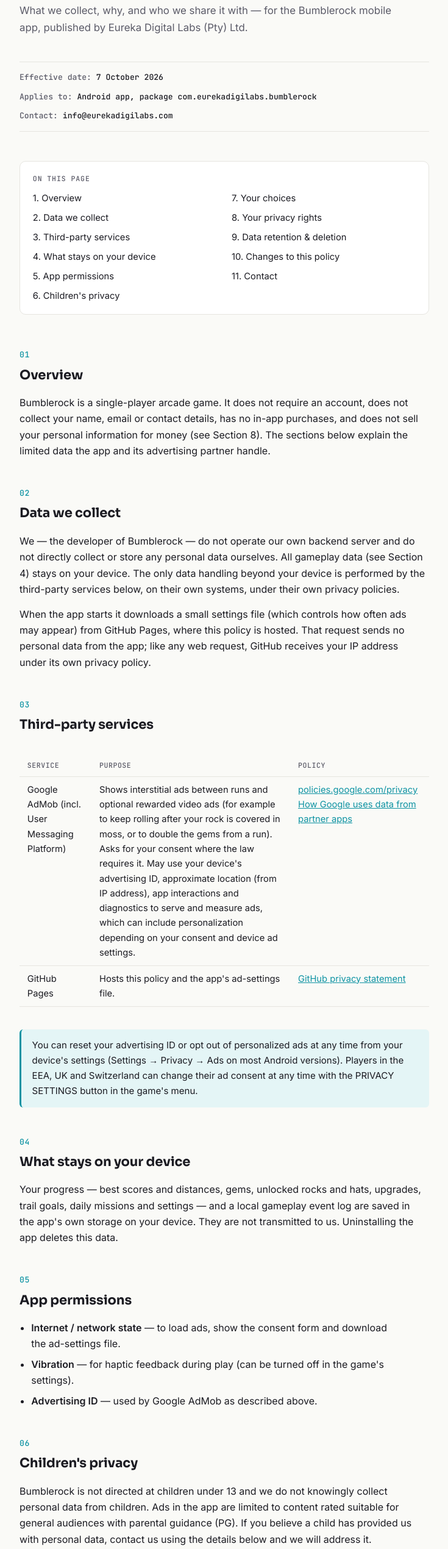
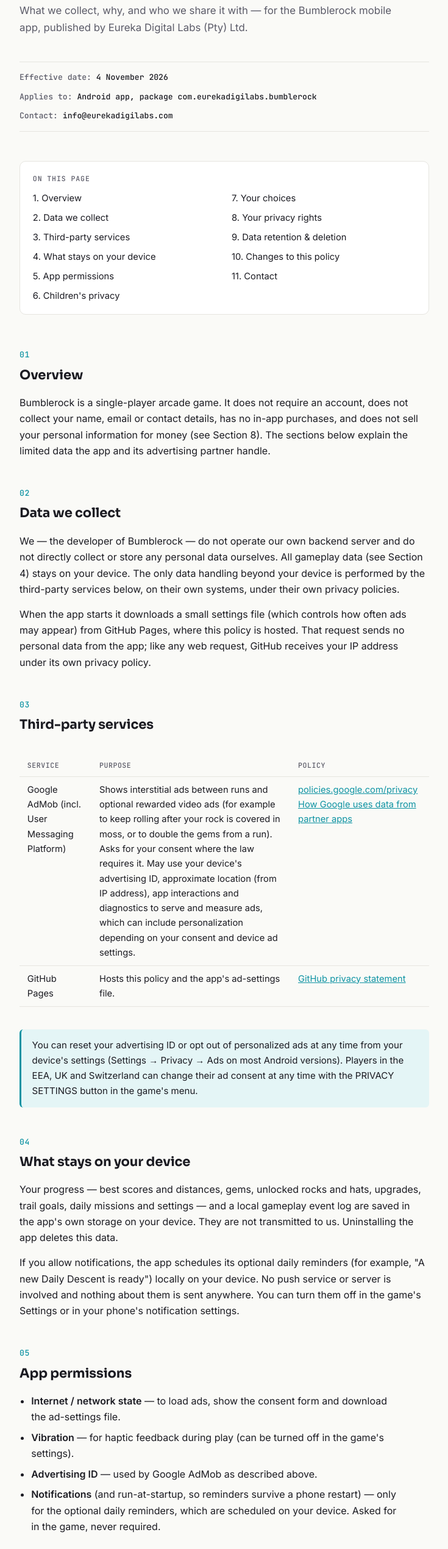
Before and after one commit to cherman95/bumblerock-privacy, a plain HTML site: page index.html in a window 1280 px wide. Shown: the part 160-2700 px from the top of the page at 61% size, without its empty margins (272-1007 px from the left). Drawn offline with Linux system fonts and the light colour scheme.

Commit message:
Privacy policy: optional local daily reminders (notifications permission); effective 4 November 2026
Co-Authored-By: Claude Opus 5.5 <noreply@anthropic.com>

```diff
--- a/index.html
+++ b/index.html
@@ -177,7 +177,7 @@
   <h1>Bumblerock</h1>
   <p class="sub">What we collect, why, and who we share it with — for the Bumblerock mobile app, published by Eureka Digital Labs (Pty) Ltd.</p>
   <div class="meta">
-    <span>Effective date: <b>7 October 2026</b></span>
+    <span>Effective date: <b>4 November 2026</b></span>
     <span>Applies to: <b>Android app, package com.eurekadigilabs.bumblerock</b></span>
     <span>Contact: <b>info@eurekadigilabs.com</b></span>
   </div>
@@ -243,6 +243,7 @@
     <span class="num">04</span>
     <h2>What stays on your device</h2>
     <p>Your progress — best scores and distances, gems, unlocked rocks and hats, upgrades, trail goals, daily missions and settings — and a local gameplay event log are saved in the app's own storage on your device. They are not transmitted to us. Uninstalling the app deletes this data.</p>
+    <p>If you allow notifications, the app schedules its optional daily reminders (for example, "A new Daily Descent is ready") locally on your device. No push service or server is involved and nothing about them is sent anywhere. You can turn them off in the game's Settings or in your phone's notification settings.</p>
   </section>
 
   <section id="permissions">
@@ -252,6 +253,7 @@
       <li><b>Internet / network state</b> — to load ads, show the consent form and download the ad-settings file.</li>
       <li><b>Vibration</b> — for haptic feedback during play (can be turned off in the game's settings).</li>
       <li><b>Advertising ID</b> — used by Google AdMob as described above.</li>
+      <li><b>Notifications</b> (and run-at-startup, so reminders survive a phone restart) — only for the optional daily reminders, which are scheduled on your device. Asked for in the game, never required.</li>
     </ul>
   </section>
 
```
